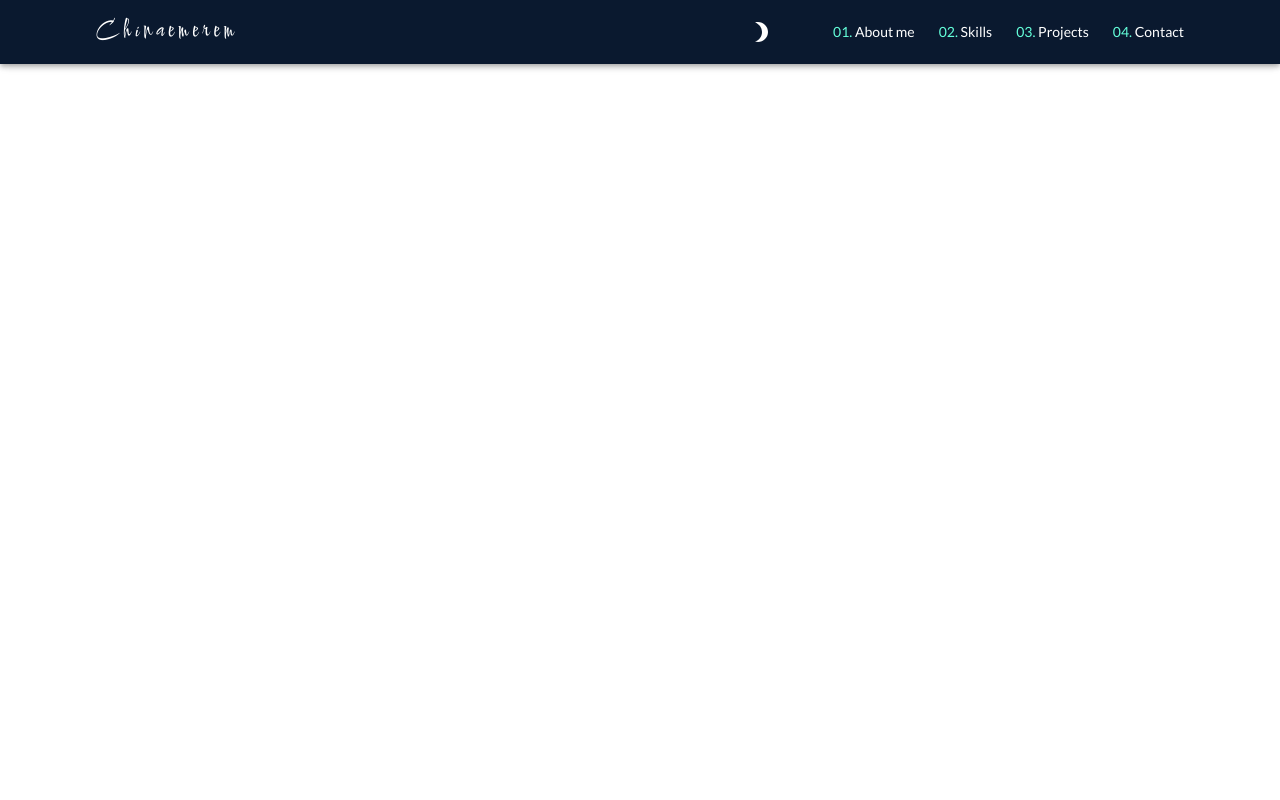
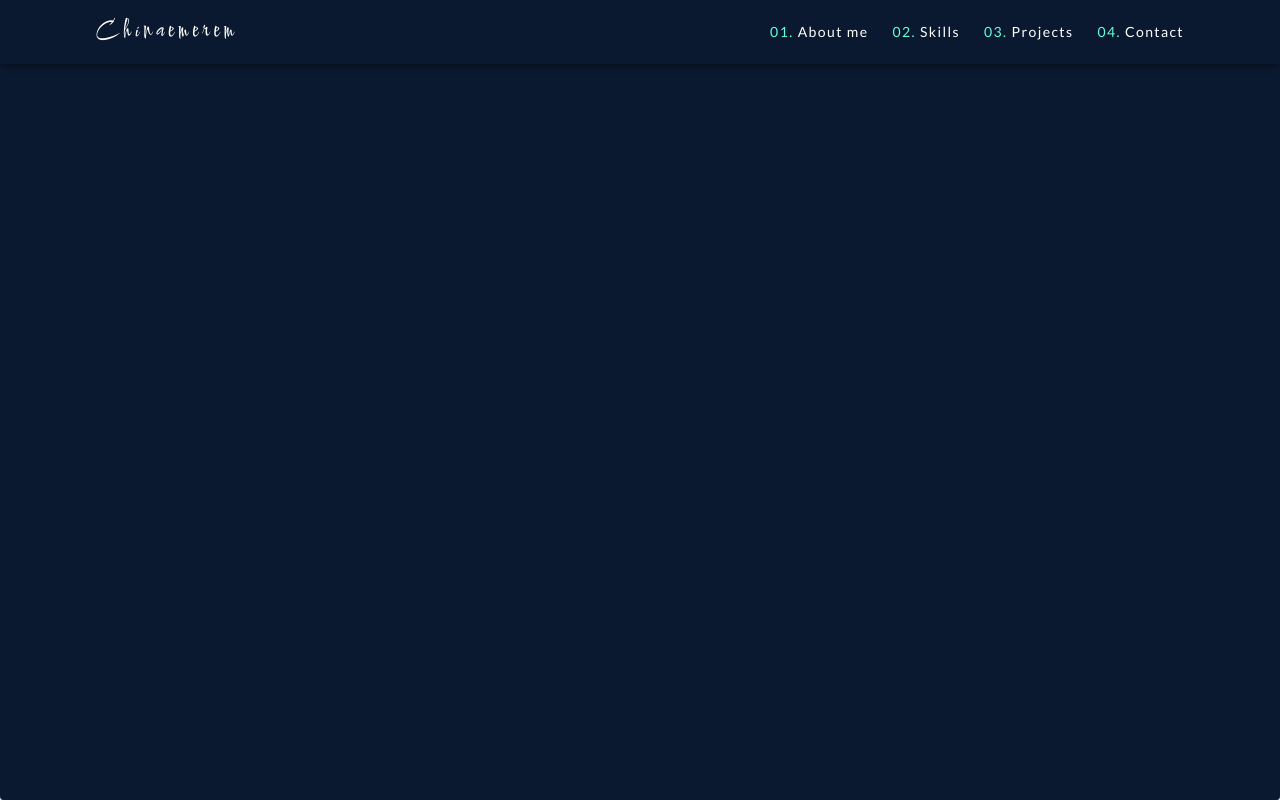
Before and after one commit to AgomohC/portfolio, a React (Create React App) app: page / in a window 1280 px wide. Built offline with nearby package versions, Linux system fonts and the light colour scheme.

Commit message:
refactored theme and created home.jsx

```diff
--- a/src/App.js
+++ b/src/App.js
@@ -1,23 +1,62 @@
-import React from "react";
-import About from "./Components/About";
-import Footer from "./Components/Footer";
-import Header from "./Components/Header";
-import Hero from "./Components/Hero";
-import Projects from "./Components/Projects";
-import Skills from "./Components/Skills";
-import Contact from "./Components/Contact";
+import Home from "./Home";
+import { createTheme, ThemeProvider } from "@material-ui/core";
+import { useGlobalContext } from "./Context/app-context";
 
 const App = () => {
+   const theme = createTheme({
+      typography: {
+         fontFamily: ["Lato", "Helvetica", "Arial", "sans-serif"].join(","),
+         h1: {
+            fontFamily: ["Comforter", "cursive"].join(","),
+            fontSize: "1.6rem",
+            letterSpacing: 4,
+         },
+         h2: {
+            fontFamily: ["Dosis", "sans-serif"].join(","),
+         },
+         h3: {
+            fontFamily: ["Dosis", "sans-serif"].join(","),
+         },
+         h4: {
+            fontFamily: ["Dosis", "sans-serif"].join(","),
+         },
+         h5: {
+            fontFamily: ["Dosis", "sans-serif"].join(","),
+         },
+         h6: {
+            fontFamily: ["Dosis", "sans-serif"].join(","),
+         },
+         subtitle2: {
+            letterSpacing: 1.4,
+         },
+      },
+      palette: {
+         text: {
+            primary: "#ffffff",
+            secondary: "#0a192f",
+         },
+         primary: {
+            main: "#0a192f",
+         },
+         secondary: {
+            main: "#64ffda",
+         },
+      },
+      breakpoints: {
+         values: {
+            xs: 0,
+            sm: 576,
+            md: 768,
+            lg: 1124,
+            xl: 1440,
+         },
+      },
+   });
+
    return (
-      <main>
-         <Header />
-         <Hero />
-         <About />
-         <Skills />
-         <Projects />
-         <Contact />
-         <Footer />
-      </main>
+      <ThemeProvider theme={theme}>
+         <Home />
+      </ThemeProvider>
    );
 };
 
--- a/src/Components/Header.jsx
+++ b/src/Components/Header.jsx
@@ -6,12 +6,10 @@ import {
    Toolbar,
    Typography,
    Grid,
-   IconButton,
 } from "@material-ui/core";
 import Menu from "./Menu";
 import { useGlobalContext } from "../Context/app-context";
-import Brightness3Icon from "@material-ui/icons/Brightness3";
-import Brightness5Icon from "@material-ui/icons/Brightness5";
+
 import classNames from "classnames";
 
 const useStyles = makeStyles((theme) => ({
@@ -60,7 +58,8 @@ const useStyles = makeStyles((theme) => ({
 
 const Header = () => {
    const classes = useStyles();
-   const { isDarkMode } = useGlobalContext();
+   const { isMenuOpen } = useGlobalContext();
+
    return (
       <AppBar position="fixed">
          <Toolbar
@@ -76,30 +75,6 @@ const Header = () => {
                   justifyContent="flex-end"
                   alignItems="center"
                >
-                  {isDarkMode ? (
-                     <IconButton
-                        color="inherit"
-                        className={classNames(
-                           classes.transition,
-                           classes.rotate,
-                           classes.marginRightThree
-                        )}
-                     >
-                        <Brightness3Icon />
-                     </IconButton>
-                  ) : (
-                     <IconButton
-                        color="inherit"
-                        className={classNames(
-                           classes.transition,
-                           classes.rotate,
-                           classes.marginRightThree
-                        )}
-                     >
-                        <Brightness5Icon />
-                     </IconButton>
-                  )}
-
                   <Grid className={classes.flex}>
                      <a
                         href="#about"
--- a/src/Context/app-context.js
+++ b/src/Context/app-context.js
@@ -2,7 +2,7 @@ import React, { createContext, useContext, useReducer } from "react";
 import reducer from "./reducer";
 
 const initialState = {
-   isDarkMode: true,
+   isMenuOpen: false,
 };
 
 const AppContext = createContext();
--- /dev/null
+++ b/src/Home.jsx
@@ -0,0 +1,32 @@
+import React from "react";
+import About from "./Components/About";
+import Footer from "./Components/Footer";
+import Header from "./Components/Header";
+import Hero from "./Components/Hero";
+import Projects from "./Components/Projects";
+import Skills from "./Components/Skills";
+import Contact from "./Components/Contact";
+import { Paper, makeStyles } from "@material-ui/core";
+const useStyles = makeStyles((theme) => ({
+   paper: {
+      minHeight: "100vh",
+      backgroundColor: theme.palette.primary.main,
+   },
+}));
+const Home = () => {
+   const classes = useStyles();
+
+   return (
+      <Paper component="main" className={classes.paper}>
+         <Header />
+         <Hero />
+         <About />
+         <Skills />
+         <Projects />
+         <Contact />
+         <Footer />
+      </Paper>
+   );
+};
+
+export default Home;
--- a/src/index.js
+++ b/src/index.js
@@ -1,7 +1,6 @@
 import React from "react";
 import ReactDOM from "react-dom";
-import theme from "./theme";
-import { ThemeProvider } from "@material-ui/core";
+
 import App from "./App";
 import reportWebVitals from "./reportWebVitals";
 import { AppProvider } from "./Context/app-context";
@@ -9,9 +8,7 @@ import { AppProvider } from "./Context/app-context";
 ReactDOM.render(
    <React.StrictMode>
       <AppProvider>
-         <ThemeProvider theme={theme}>
-            <App />
-         </ThemeProvider>
+         <App />
       </AppProvider>
    </React.StrictMode>,
    document.getElementById("root")
--- a/src/theme.js
+++ /dev/null
@@ -1,50 +0,0 @@
-import { createTheme } from "@material-ui/core";
-
-const theme = createTheme({
-   typography: {
-      fontFamily: ["Lato", "Helvetica", "Arial", "sans-serif"].join(","),
-      h1: {
-         fontFamily: ["Comforter", "cursive"].join(","),
-         fontSize: "1.6rem",
-         letterSpacing: 4,
-      },
-      h2: {
-         fontFamily: ["Dosis", "sans-serif"].join(","),
-      },
-      h3: {
-         fontFamily: ["Dosis", "sans-serif"].join(","),
-      },
-      h4: {
-         fontFamily: ["Dosis", "sans-serif"].join(","),
-      },
-      h5: {
-         fontFamily: ["Dosis", "sans-serif"].join(","),
-      },
-      h6: {
-         fontFamily: ["Dosis", "sans-serif"].join(","),
-      },
-   },
-   palette: {
-      text: {
-         primary: "#ffffff",
-         secondary: "#0a192f",
-      },
-      primary: {
-         main: "#0a192f",
-      },
-      secondary: {
-         main: "#64ffda",
-      },
-   },
-   breakpoints: {
-      values: {
-         xs: 0,
-         sm: 576,
-         md: 768,
-         lg: 1124,
-         xl: 1440,
-      },
-   },
-});
-
-export default theme;
```
